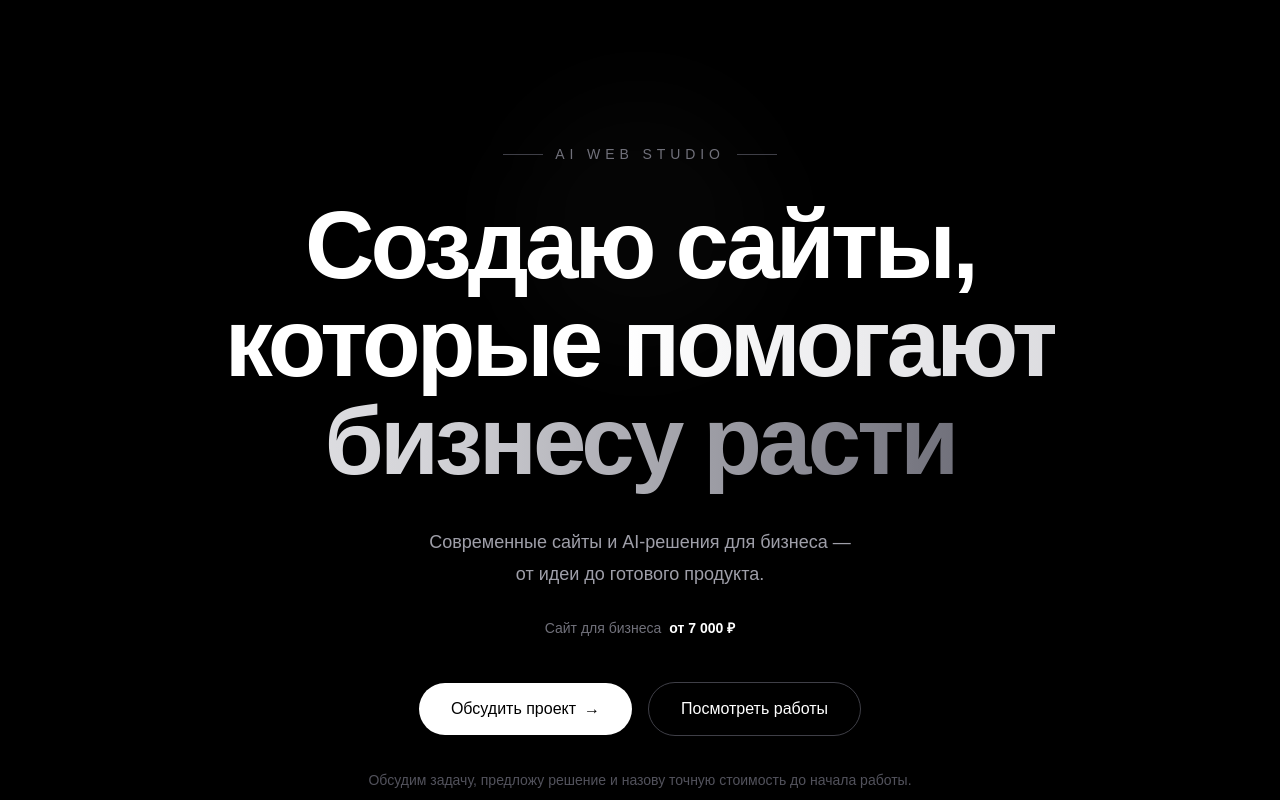
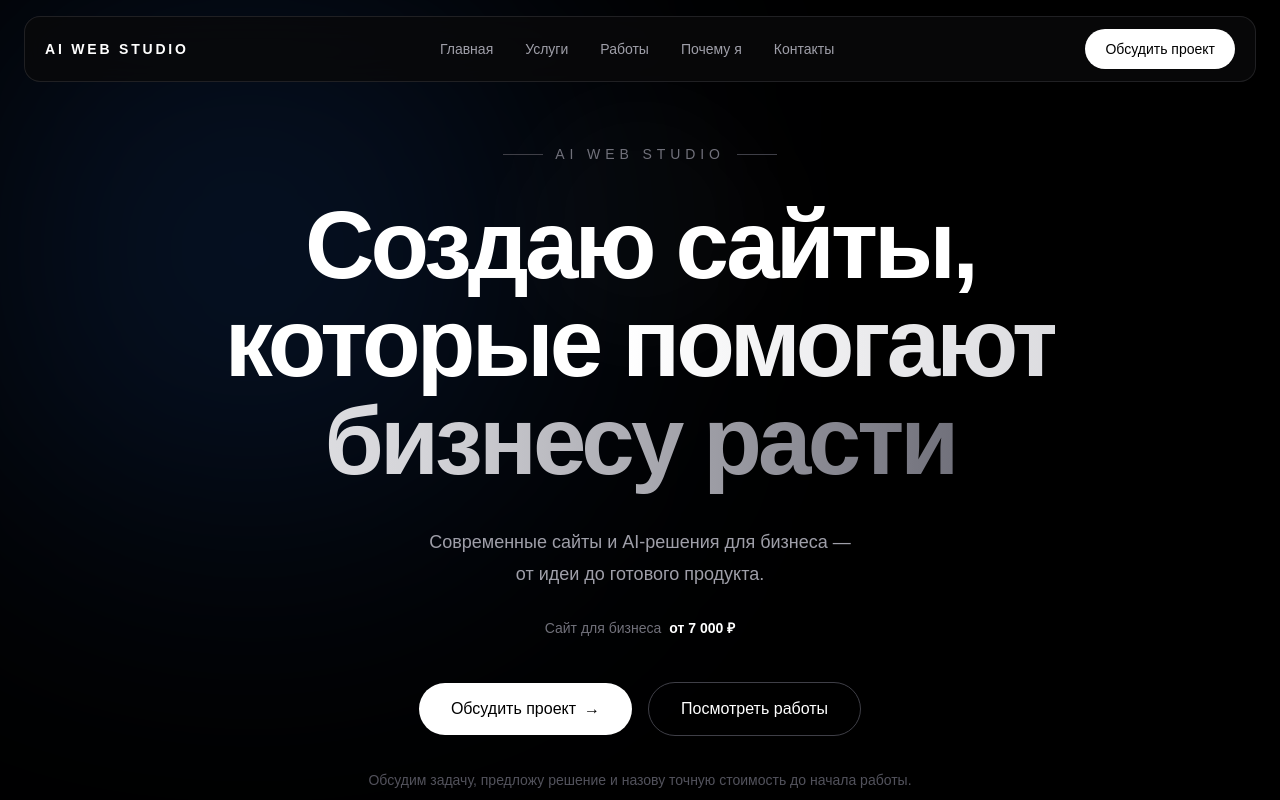
Before and after one commit to zxcursed111248/portfolio, a Next.js app: page / in a window 1280 px wide. Shown: the top 800 px of the page. Built offline with nearby package versions, Linux system fonts and the light colour scheme.

Commit message:
Restore projects section

```diff
--- a/app/page.tsx
+++ b/app/page.tsx
@@ -1,12 +1,69 @@
+import Projects from "@/components/Projects";
 import Hero from "@/components/Hero";
+import Services from "@/components/Services";
+import Navbar from "@/components/Navbar";
+import Footer from "@/components/Footer";
 
 export default function Home() {
   return (
     <main
       id="home"
-      className="min-h-screen overflow-hidden bg-black text-white"
+      className="
+        relative
+        min-h-screen
+        overflow-hidden
+        bg-black
+        text-white
+      "
     >
-      <Hero />
+      {/* Верхнее свечение */}
+      <div
+        className="
+          pointer-events-none
+          absolute
+          left-0
+          top-0
+          z-0
+          h-[500px]
+          w-[500px]
+          rounded-full
+          bg-blue-500/20
+          blur-[150px]
+        "
+      />
+
+      {/* Нижнее свечение */}
+      <div
+        className="
+          pointer-events-none
+          absolute
+          bottom-0
+          right-0
+          z-0
+          h-[500px]
+          w-[500px]
+          rounded-full
+          bg-purple-500/20
+          blur-[150px]
+        "
+      />
+
+      {/* Navigation */}
+      <Navbar />
+
+      {/* Main content */}
+      <div className="relative z-10 flex w-full flex-col items-center">
+        <Hero />
+
+        <Projects />
+
+        <Services />
+      </div>
+
+      {/* Footer */}
+      <div className="relative z-10">
+        <Footer />
+      </div>
     </main>
   );
 }
```
